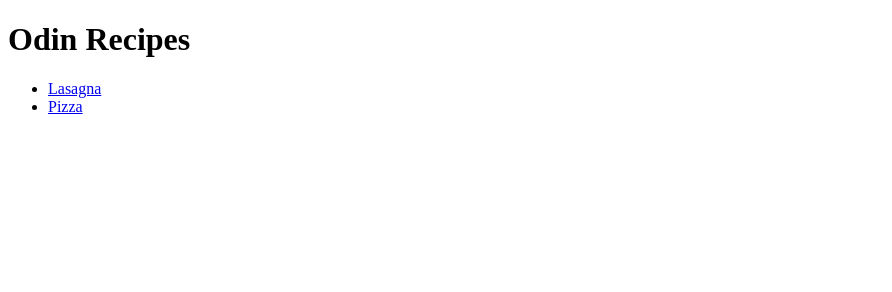
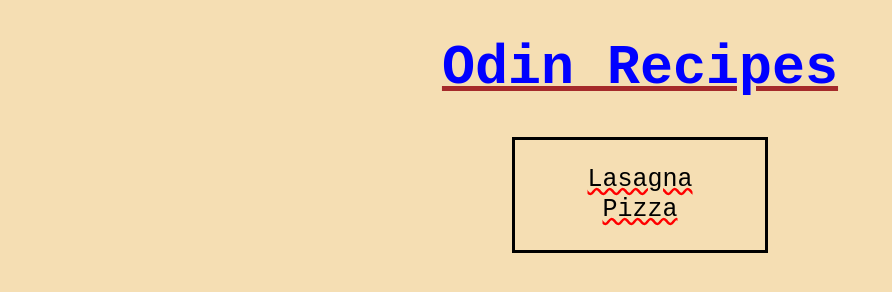
Before and after one commit to the-odin-project-max/odin-recipes, a plain HTML site: page index.html in a window 1280 px wide. Shown: the whole page, without its empty margins (0-892 px from the left). Drawn offline with Linux system fonts and the light colour scheme.

Commit message:
feat(css): cascade exercise style main page index

```diff
--- /dev/null
+++ b/css/style.css
@@ -0,0 +1,41 @@
+* {
+	font-family: 'Courier New', Courier, monospace;
+}
+
+body {
+	background-color: wheat;
+}
+
+.main-title {
+	text-align: center;
+	color: blue;
+	font-size: 55px;
+	text-decoration:underline;
+	text-decoration-color: brown;
+}
+
+.main-list-element {
+	text-decoration: none;
+	list-style-type: none;
+	color: black;
+	font-size: 25px;
+	line-height: 30px;
+
+}
+
+.main-list-element a {
+	text-decoration: underline wavy red;
+	color: black;
+}
+
+.main-list-element a:hover {
+	color: blue;
+}
+
+.main-list {
+	border: 3px  solid black;
+	width: 200px;
+	text-align: center;
+	padding: 25px;
+	margin: auto;
+}
--- a/index.html
+++ b/index.html
@@ -3,13 +3,13 @@
 <head>
 	<meta charset="UTF-8">
 	<title>Odin Recipes</title>
-	<link rel="stylesheet" href="css/style.css">
+	<link rel="stylesheet" href="./css/style.css">
 </head>
 
-<body class="">
-	<h1>Odin Recipes</h1>
-	<ul>
-		<li><a href="pages/recipes/lasagna.html">Lasagna</a></li>
-		<li><a href="pages/recipes/pizza.html">Pizza</a></li>
+<body class="main-body">
+	<h1 class="main-title">Odin Recipes</h1>
+	<ul class="main-list">
+		<li class="main-list-element"><a href="pages/recipes/lasagna.html">Lasagna</a></li>
+		<li class="main-list-element"><a href="pages/recipes/pizza.html">Pizza</a></li>
 	</ul>
 </body>
```
Also changed, not shown: 1 other file.
